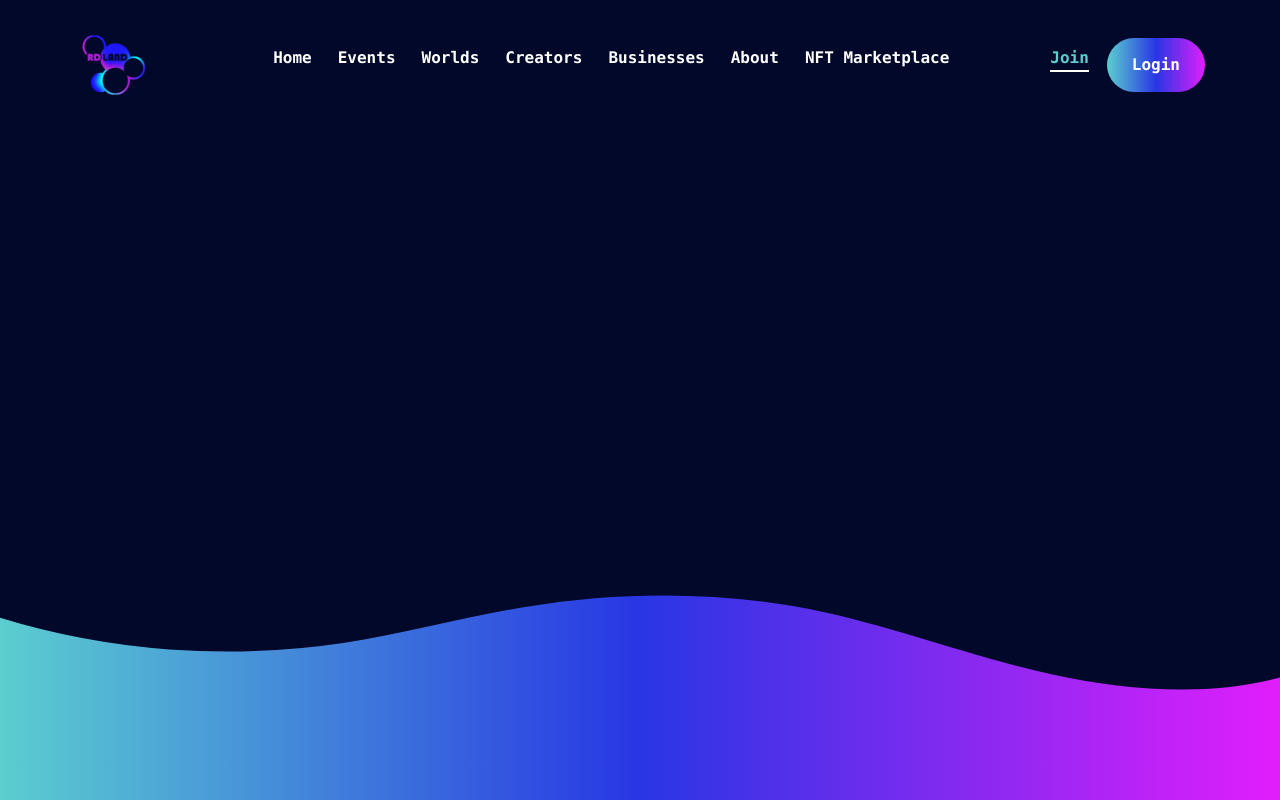
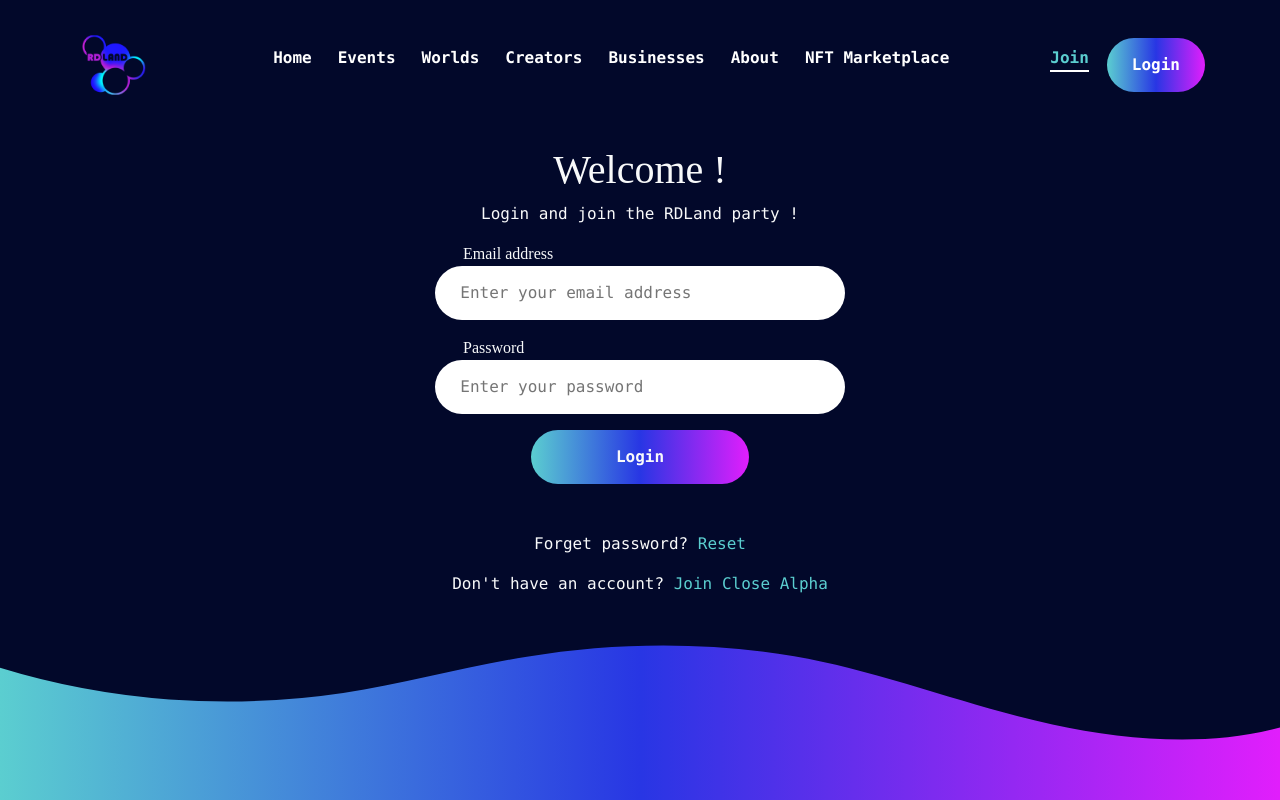
Before and after one commit to dondxniel/NewRDLand, a React (Create React App) app: page /login in a window 1280 px wide. Shown: the top 800 px of the page. Built offline with nearby package versions, Linux system fonts and the light colour scheme; a web font is replaced by a local one.

Commit message:
Finishing the login page

```diff
--- a/src/App.js
+++ b/src/App.js
@@ -1,13 +1,16 @@
-import { BrowserRouter as Router, Routes, Route } from 'react-router-dom';
+import { BrowserRouter as Router, Routes, Route, Navigate } from 'react-router-dom';
 import PageLayout from './components/layouts/PageLayout';
-import Home from './components/pages/Home';
+import Join from './components/pages/Join';
+import Login from './components/pages/Login';
 
 function App() {
   return (
     <Router>
       <PageLayout>
         <Routes>
-          <Route path = "/" element = {<Home />} />
+          <Route path = "/" element = {<Navigate to = "/join" />} />
+          <Route path = "/join" element = {<Join />} />
+          <Route path = "/login" element = {<Login />} />
         </Routes>
       </PageLayout>
     </Router>
--- a/src/assets/css/index.css
+++ b/src/assets/css/index.css
@@ -88,6 +88,15 @@ code {
   color: #5BCED0;
   border-bottom: 2px solid #fff;
   padding-bottom: 3px
+}
+
+.special-link-color{
+  color: #5BCED0;
+  text-decoration: none;
+}
+
+.special-link-color:hover{
+  color: #5BCED0;
 }
 
 .round-button{
@@ -202,3 +211,23 @@ code {
 .footer-links{
   height: 20px
 }
+
+.navbar{
+  position: sticky
+}
+
+.form-input{
+  padding: 15px 25px !important;
+  border-radius: 30px;
+  border: none;
+  min-width: 75%;
+}
+
+.form-button{
+  border: none;
+  background: linear-gradient(to right, #5BCED0, #2836E4, #E11EFC);
+  padding: 15px 25px !important;
+  border-radius: 30px;
+  font-weight: bold;
+  min-width: 40%;
+}
--- /dev/null
+++ b/src/components/pages/Login.js
@@ -0,0 +1,9 @@
+import LoginForm from '../presentational/LoginForm';
+
+export default function Login(){
+    return (
+        <div>
+            <LoginForm />
+        </div>
+    )
+}
--- /dev/null
+++ b/src/components/presentational/LoginForm.js
@@ -0,0 +1,40 @@
+import { Container, Row, Col } from 'react-bootstrap';
+import { Link } from 'react-router-dom';
+
+export default function LoginForm(){
+    return (
+        <Container>
+            <Row className = "justify-content-center" >
+                <Col md={6} >
+                    <form className = "text-center pb-5 pt-3 consolas text-light">
+                        <div className = "">
+                            <h1 className = "waiting-font">Welcome !</h1>
+                            <p>Login and join the RDLand party !</p>
+                        </div>
+                        <div className = "my-3">
+                            <div className ="text-start px-5">
+                                <label className = "mx-5 waiting-font">Email address</label>
+                            </div>
+                            <input className = "form-input" type = "email" placeholder = "Enter your email address" />
+                        </div>
+                        <div className = "my-3">
+                            <div className ="text-start px-5">
+                                <label className = "mx-5 waiting-font">Password</label>
+                            </div>
+                            <input className = "form-input" type = "email" placeholder = "Enter your password" />
+                        </div>
+                        <div className = "mt-3">
+                            <button className = "form-button text-light">Login</button>
+                        </div>
+                    </form>
+                    <div className = "text-center mb-3 text-light consolas">
+                        Forget password? <Link to = "/" className = "special-link-color">Reset</Link>
+                    </div>
+                    <div className = "text-center mb-5 text-light consolas">
+                        Don't have an account? <Link to = "/join" className = "special-link-color">Join Close Alpha</Link>
+                    </div>
+                </Col>
+            </Row>
+        </Container>
+    )
+}
--- a/src/components/presentational/NavBar.js
+++ b/src/components/presentational/NavBar.js
@@ -4,7 +4,7 @@ import { Link } from 'react-router-dom';
 
 export default function NavBar(){
     return (
-        <Navbar collapseOnSelect expand="lg"  className ="navbar-container" variant="dark">
+        <Navbar className = "navbar" collapseOnSelect expand="lg"  className ="navbar-container" variant="dark">
         <Container>
             <Navbar.Brand href="/">
                 <img src={logo} alt="Site Logo" />
@@ -27,8 +27,8 @@ export default function NavBar(){
                         </Col>
                         <Col className = "text-center" md = {2}>
                             <Nav>
-                                <Link className = "nav-link" to = "/" ><span className = "special-link" >Join</span></Link>
-                                <Link className = "nav-link round-button" to = "/" >Login</Link>
+                                <Link className = "nav-link" to = "/join" ><span className = "special-link" >Join</span></Link>
+                                <Link className = "nav-link round-button" to = "/login" >Login</Link>
                             </Nav>
                         </Col>
                     </Row>
```
Also changed, not shown: src/components/pages/Join.js (renamed from src/components/pages/Home.js).
